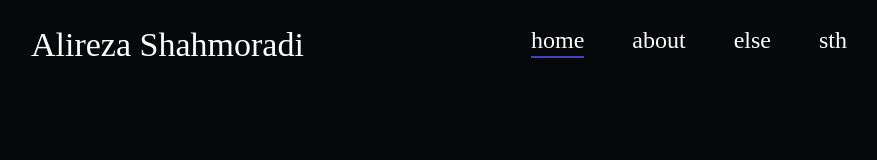
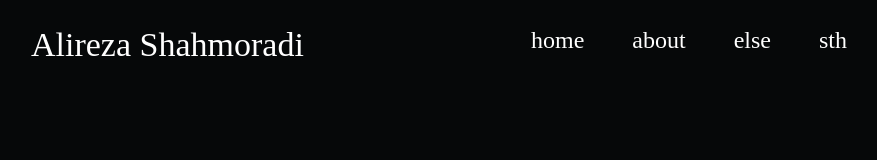
Before and after one commit to Alireza-8080-react/resume, a Next.js app: page / in a window 1280 px wide. Shown: the top 160 px of the page, without its empty margins (9-886 px from the left). Built offline with nearby package versions, Linux system fonts and the light colour scheme.

Commit message:
change style of navbar items

```diff
--- a/src/components/Header/_components/Navbar/_components/NavbarItem/index.module.scss
+++ b/src/components/Header/_components/Navbar/_components/NavbarItem/index.module.scss
@@ -1,10 +1,20 @@
 @import "src/styles/variables";
 
-.active {
+.text::after {
+  content: "";
   border-bottom: $color-palette-main 2px solid;
+  display: block;
+  width: 0;
+  position: relative;
+  left: 50%;
+  transform: translateX(-50%);
 }
 
-.text:hover {
+.text:hover::after {
+  width: 100%;
   transition: all 0.3s ease-in-out;
+}
+
+.active {
   color: $color-palette-main;
 }
```
